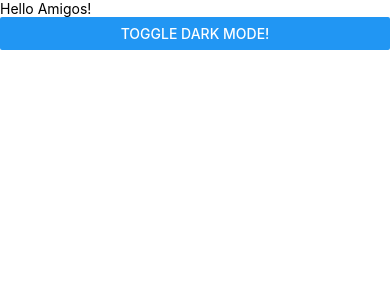
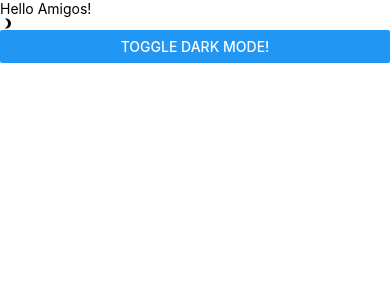
Before and after one commit to aleffeh/weather-showcase, a React Native app: screen / in a window 390 px wide. Shown: the top 300 px of the page. Built offline with nearby package versions, Linux system fonts and the light colour scheme.

Commit message:
:heavy_plus_sign: RN Vector Icons

```diff
--- a/babel.config.js
+++ b/babel.config.js
@@ -11,6 +11,7 @@ module.exports = {
           '@hooks': './src/hooks',
           '@screens': './src/screens',
           '@themes': './src/themes',
+          '@components': './src/components',
         },
       },
     ],
--- /dev/null
+++ b/src/components/Icons/MaterialCommunityIcons/Icon.tsx
@@ -0,0 +1,19 @@
+import {default as MaterialIcon} from 'react-native-vector-icons/MaterialCommunityIcons';
+import MaterialCommunityIconsGlyphs from 'react-native-vector-icons/glyphmaps/MaterialCommunityIcons.json';
+
+import React from 'react';
+import {ColorValue} from 'react-native';
+
+interface TypedIconProps {
+  iconName: string | keyof typeof MaterialCommunityIconsGlyphs;
+  iconColor?: ColorValue | number;
+  iconSize?: number;
+}
+
+const Icon: React.FC<TypedIconProps> = props => {
+  const {iconName, iconColor, iconSize} = props;
+
+  return <MaterialIcon name={iconName} color={iconColor} size={iconSize} />;
+};
+
+export default Icon;
--- /dev/null
+++ b/src/components/Icons/MaterialCommunityIcons/index.ts
@@ -0,0 +1,3 @@
+import Icon from './Icon';
+
+export default Icon;
--- /dev/null
+++ b/src/components/ThemedText/styles.ts
@@ -0,0 +1,5 @@
+import styled from 'styled-components/native';
+
+export const ThemedText = styled.Text`
+  color: ${c => c.theme.textColor};
+`;
--- /dev/null
+++ b/src/components/index.ts
@@ -0,0 +1,3 @@
+import {ThemedText} from './ThemedText/styles';
+
+export {ThemedText};
--- a/src/screens/WeatherForecast/WeatherForecast.tsx
+++ b/src/screens/WeatherForecast/WeatherForecast.tsx
@@ -1,13 +1,16 @@
 import React, {useContext} from 'react';
 import {Container} from './styles';
-import {Button, Text} from 'react-native';
+import {Button} from 'react-native';
 import {AppThemeContext} from '@context/AppTheme';
+import {ThemedText} from '@components';
+import Icon from '@components/Icons/MaterialCommunityIcons';
 
 const WeatherForecast: React.FC = () => {
   const {toggleTheme} = useContext(AppThemeContext);
   return (
     <Container>
-      <Text>Hello Amigos!</Text>
+      <ThemedText>Hello Amigos!</ThemedText>
+      <Icon iconName={'moon-waxing-crescent'} />
       <Button title={'Toggle Dark Mode!'} onPress={() => toggleTheme()} />
     </Container>
   );
--- a/src/themes/ApplicationBaseTheme.ts
+++ b/src/themes/ApplicationBaseTheme.ts
@@ -1,3 +1,4 @@
 export interface ApplicationBaseTheme {
   bgColor: string;
+  textColor: string;
 }
--- a/src/themes/DarkTheme.ts
+++ b/src/themes/DarkTheme.ts
@@ -2,6 +2,7 @@ import {ApplicationBaseTheme} from './ApplicationBaseTheme';
 
 const DarkTheme: ApplicationBaseTheme = {
   bgColor: '#1f1f1f',
+  textColor: '#fff',
 };
 
 export default DarkTheme;
--- a/src/themes/LightTheme.ts
+++ b/src/themes/LightTheme.ts
@@ -2,6 +2,7 @@ import {ApplicationBaseTheme} from './ApplicationBaseTheme';
 
 const LightTheme: ApplicationBaseTheme = {
   bgColor: '#d9d9d9',
+  textColor: '#000',
 };
 
 export default LightTheme;
--- a/tsconfig.json
+++ b/tsconfig.json
@@ -50,10 +50,12 @@
       "@hooks/*": ["./src/hooks/*"],
       "@screens/*": ["./src/screens/*"],
       "@themes/*": ["./src/themes/*"],
+      "@components/*": ["./src/components/*"],
       "@context": ["./src/context"],
       "@hooks": ["./src/hooks"],
       "@screens": ["./src/screens"],
-      "@themes": ["./src/themes"]
+      "@themes": ["./src/themes"],
+      "@components": ["./src/components"]
     },/* Base directory to resolve non-absolute module names. */
     // "rootDirs": [],                        /* List of root folders whose combined content represents the structure of the project at runtime. */
     // "typeRoots": [],                       /* List of folders to include type definitions from. */
```
Also changed, not shown: package.json (+5 -2 lines), 5 other files (tests, documents, lock files or other folders).
